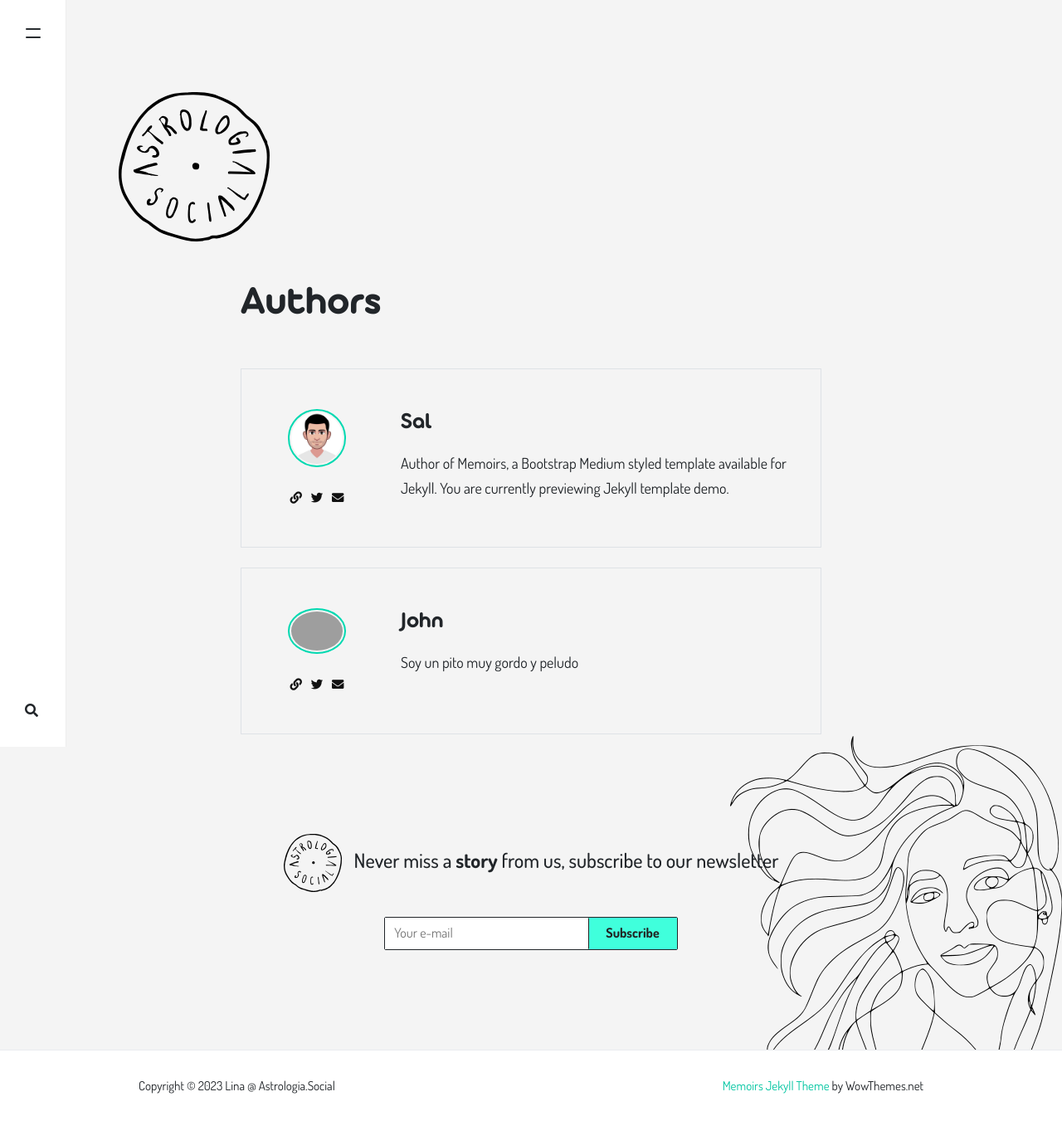
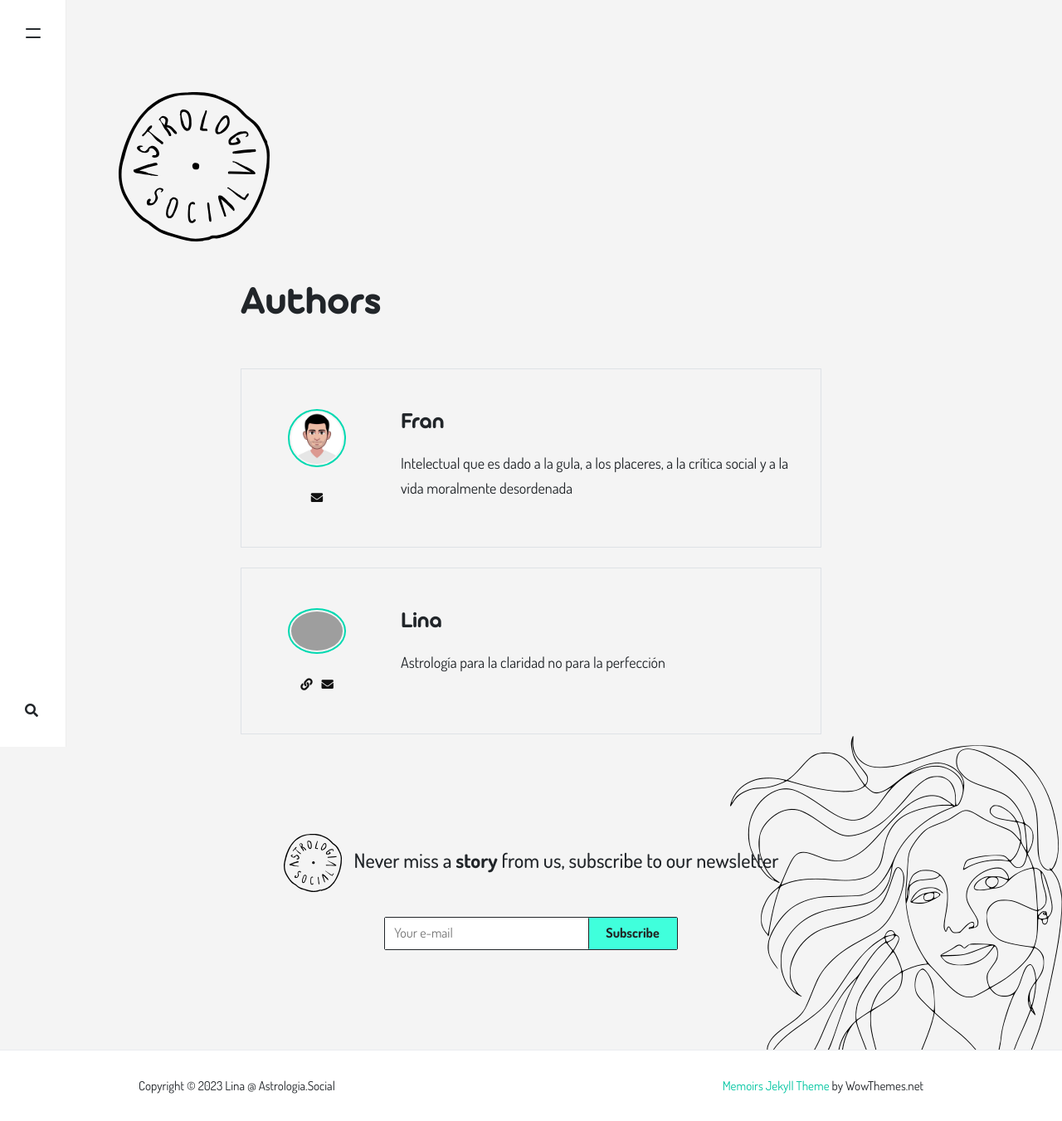
Before and after one commit to tecno-social/astrologiasocial-web, a Jekyll site: the page built from _pages/authors.html, in a window 1280 px wide. Shown: the whole page at 83% size. Built offline with Jekyll 4.4.1, drawn with Linux system fonts in a browser that asks for light colours; nearby versions of some CDN libraries; comment, search, counter and statistics services are not loaded; grey boxes are pictures that could not be loaded.

Commit message:
ajustes en confg

```diff
--- a/_config.yml
+++ b/_config.yml
@@ -1,7 +1,7 @@
 # Site
 name: "Lina @ Astrologia.Social"
 title: "Lina @ Astrologia.Social"
-description: "Hola! Soy Lina y desde hace varios años acompaño a muchas personas a interpretar su código astrológico para la toma de decisiones, el autoconocimiento y la evolución que propone la carta natal personal desde una perspectiva moderna. "
+description: "La astrología es un lenguaje, si entiendes este lenguaje, el cielo te hablará. -Dane Rudhyar-"
 logo: 'assets/images/logo.svg'
 favicon: 'assets/images/logo.svg'
 baseurl: /
@@ -14,22 +14,20 @@ email: lina@astrologia.social
 
 # Authors
 authors:
-  sal:
-    name: Sal
-    display_name: Sal
+  Franco:
+    name: Franco
+    display_name: Fran
     avatar: 'assets/images/avatar-sal.png'
-    email: wowthemesnet@gmail.com
-    web: https://www.wowthemes.net/donate/
-    twitter: https://twitter.com/wowthemesnet
-    description: "Author of Memoirs, a Bootstrap Medium styled template available for Jekyll. You are currently previewing Jekyll template demo."
-  john:
-    name: John
-    display_name: John
+    email: info@tecno.social
+    description: "Intelectual que es dado a la gula, a los placeres, a la crítica social y a la vida moralmente desordenada"
+  Lina:
+    name: Lina Marco
+    display_name: Lina
     avatar: 'assets/images/avatar3.png'
-    email: wowthemesnet@gmail.com
-    web: https://www.wowthemes.net
-    twitter: https://twitter.com/wowthemesnet
-    description: "Soy un pito muy gordo y peludo"
+    email: lina@astrologia.social
+    web: lina.astrologia.social
+    Instagram: https://www.instagram.com/linamarco1006/
+    description: "Astrología para la claridad no para la perfección"
 
 # Plugins
 plugins:
```
